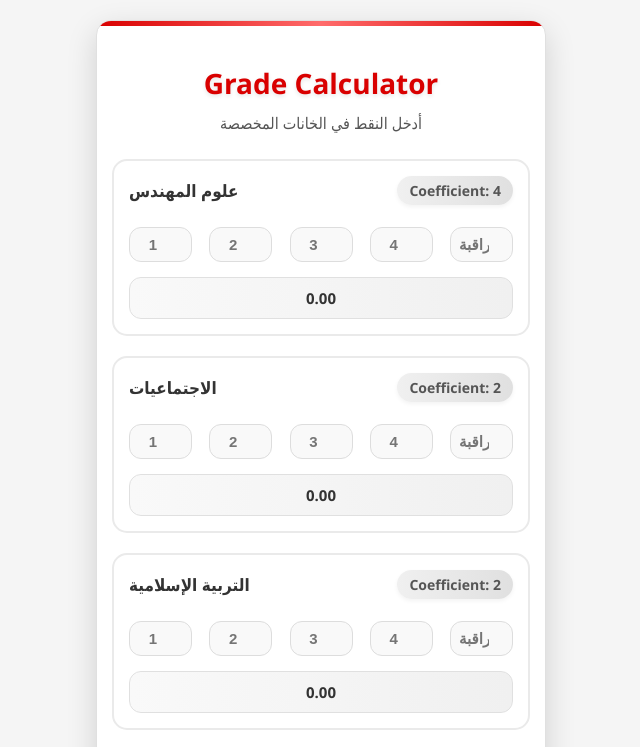
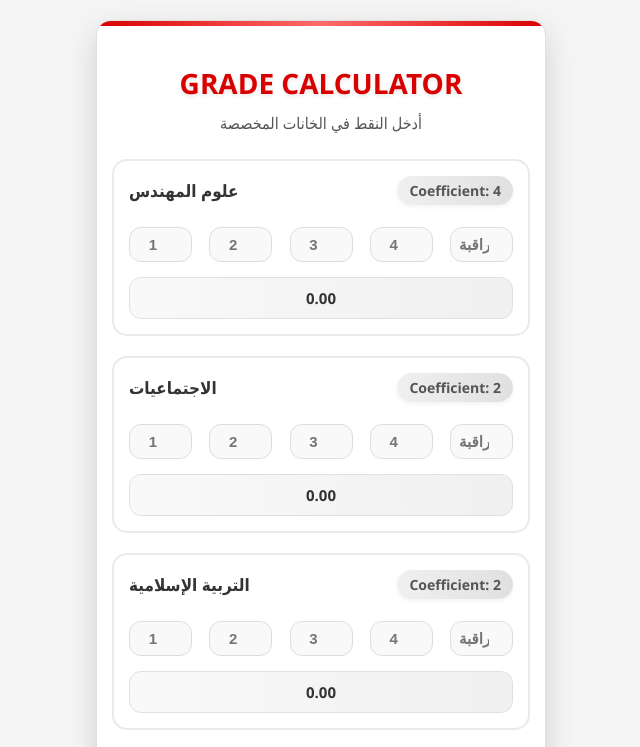
Before and after one commit to AC4O4DH/TCT-POINTS, a plain HTML site: page index.html in a window 1280 px wide. Shown: the top 747 px of the page, without its empty margins (319-959 px from the left). Drawn offline with Linux system fonts and the light colour scheme.

Commit message:
index.html

```diff
--- a/index.html
+++ b/index.html
@@ -385,7 +385,7 @@
 <body>
   <!-- Main calculator content -->
   <div class="container" id="mainContainer">
-    <h2>Grade Calculator</h2>
+    <h2>GRADE CALCULATOR</h2>
     <h4>أدخل النقط في الخانات المخصصة</h4>
 
     <div id="subjectsContainer">
```
